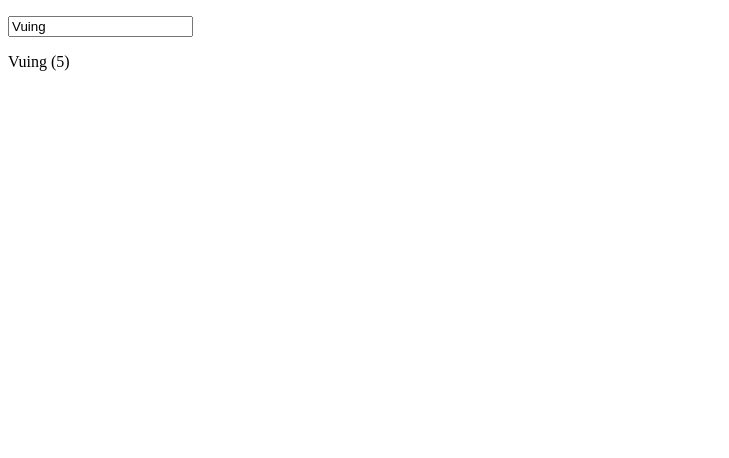
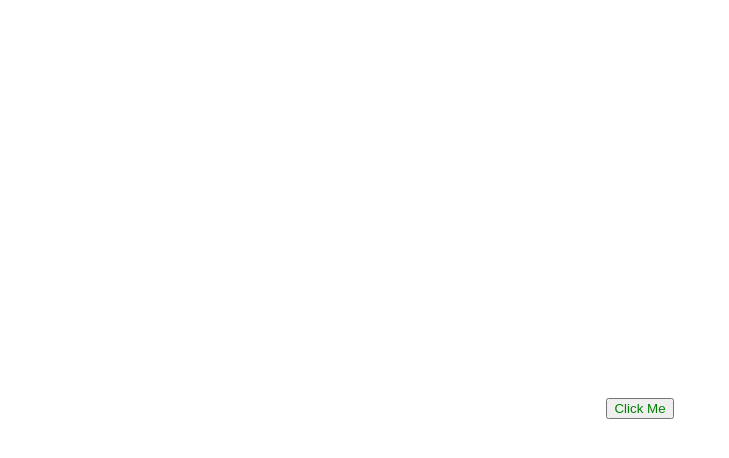
Before and after one commit to timmyTurner013/learn-vue, a plain HTML site: page index.html in a window 1280 px wide. Shown: the whole page, without its empty margins (0-729 px from the left). Drawn offline with nearby package versions, Linux system fonts and the light colour scheme.

Commit message:
Attribute Binding and Event Handling

```diff
--- a/index.html
+++ b/index.html
@@ -4,27 +4,47 @@
     <meta charset="UTF-8">
     <title>Learn Vue</title>
     <script src="https://unpkg.com/vue@3"></script>
+    <style>
+        html, body {
+            height: 100%;
+        }
+
+        body {
+            display: grid;
+            place-items: center;
+        }
+
+        .text-red {
+            color: red;
+        }
+
+        .text-green {
+            color: green;
+        }
+    </style>
 </head>
 <body>
     <div id="app">
-        <p>
-            <input type="text" v-model="greeting">
-        </p>
-        <p>
-            {{ greeting }} ({{ greeting.length }})
-        </p>
+        <!-- <button v-bind:class="buttonClasses" v-on:click="toggle">Click Me</button> -->
+        <button :class="active ? 'text-red' : 'text-green'" @click="toggle">Click Me</button>
+        <!--
+            same as above
+            bind the class to buttonClasses
+            and bind the event on click
+        -->
     </div>
     <script>
         Vue.createApp({
             data() {
                 return {
-                    greeting: 'Hello World'
+                    active: false
+                };
+            },
+
+            methods: {
+                toggle() {
+                    this.active = ! this.active;
                 }
-            },
-            mounted() {
-                setTimeout(() => {
-                    this.greeting = 'Vuing';
-                }, 3000);
             }
         }).mount('#app');
     </script>
```
